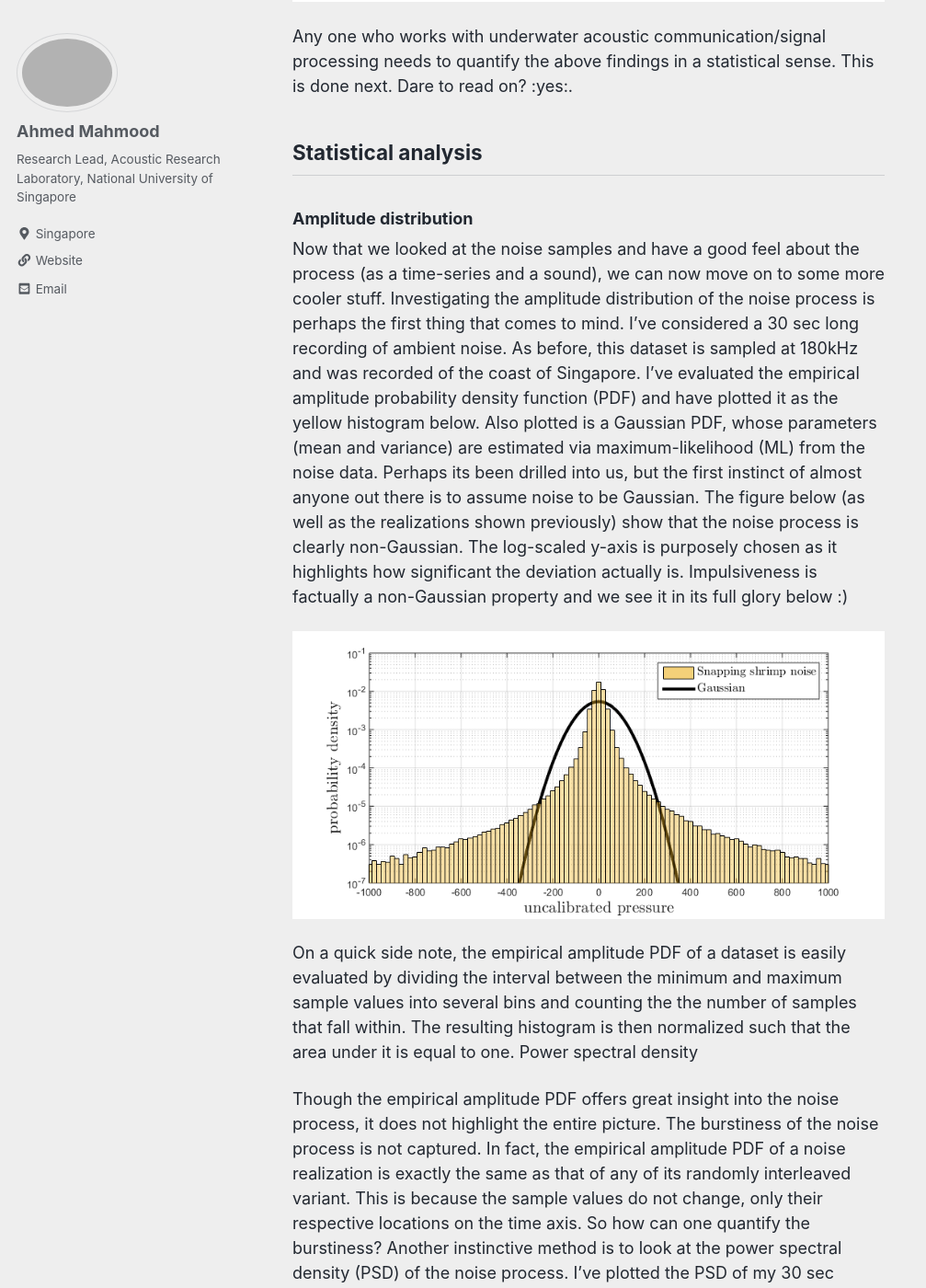
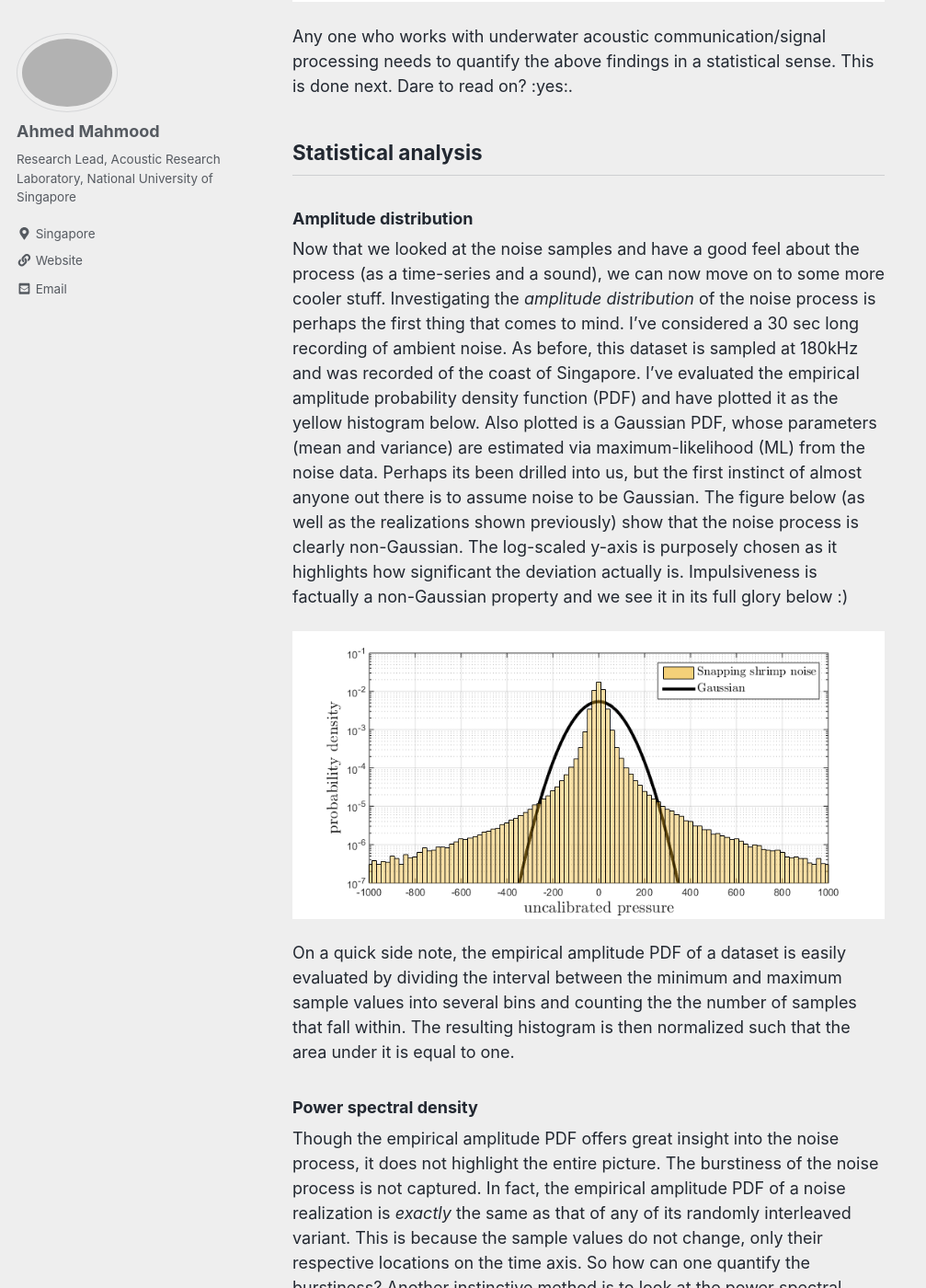
Before and after one commit to ahmd-mahm/ahmd-mahm.github.io, a Jekyll site: the page built from _posts/2018-02-28-The-Snapping-Shrimp.md, in a window 1280 px wide and 1400 px high, scrolled down 9544 px. Shown: the whole window at 92% size, without its empty margins (0-1007 px from the left). Built offline with Jekyll 4.4.1, drawn with Linux system fonts in a browser that asks for light colours; nearby versions of some CDN libraries; formulas are drawn with MathJax 3; some of the changed text lies outside the part shown.

Commit message:
Update 2018-02-28-The-Snapping-Shrimp.md

```diff
--- a/_posts/2018-02-28-The-Snapping-Shrimp.md
+++ b/_posts/2018-02-28-The-Snapping-Shrimp.md
@@ -137,7 +137,7 @@
 
 ### Amplitude distribution
 
-Now that we looked at the noise samples and have a good feel about the process (as a time-series and a sound), we can now move on to some more cooler stuff. Investigating the amplitude distribution of the noise process is perhaps the first thing that comes to mind. I've considered a 30 sec long recording of ambient noise. As before, this dataset is sampled at 180kHz and was recorded of the coast of Singapore. I've evaluated the empirical amplitude probability density function (PDF) and have plotted it as the yellow histogram below. Also plotted is a Gaussian PDF, whose parameters (mean and variance) are estimated via maximum-likelihood (ML) from the noise data. Perhaps its been drilled into us, but the first instinct of almost anyone out there is to assume noise to be Gaussian. The figure below (as well as the realizations shown previously) show that the noise process is clearly non-Gaussian. The log-scaled y-axis is purposely chosen as it highlights how significant the deviation actually is. Impulsiveness is factually a non-Gaussian property and we see it in its full glory below :)
+Now that we looked at the noise samples and have a good feel about the process (as a time-series and a sound), we can now move on to some more cooler stuff. Investigating the *amplitude distribution* of the noise process is perhaps the first thing that comes to mind. I've considered a 30 sec long recording of ambient noise. As before, this dataset is sampled at 180kHz and was recorded of the coast of Singapore. I've evaluated the empirical amplitude probability density function (PDF) and have plotted it as the yellow histogram below. Also plotted is a Gaussian PDF, whose parameters (mean and variance) are estimated via maximum-likelihood (ML) from the noise data. Perhaps its been drilled into us, but the first instinct of almost anyone out there is to assume noise to be Gaussian. The figure below (as well as the realizations shown previously) show that the noise process is clearly non-Gaussian. The log-scaled y-axis is purposely chosen as it highlights how significant the deviation actually is. Impulsiveness is factually a non-Gaussian property and we see it in its full glory below :)
 
 
 
@@ -148,10 +148,11 @@
 
 
 On a quick side note, the empirical amplitude PDF of a dataset is easily evaluated by dividing the interval between the minimum and maximum sample values into several bins and counting the the number of samples that fall within. The resulting histogram is then normalized such that the area under it is equal to one.
-Power spectral density
+
+### Power spectral density
 
 
-Though the empirical amplitude PDF offers great insight into the noise process, it does not highlight the entire picture. The burstiness of the noise process is not captured. In fact, the empirical amplitude PDF of a noise realization is exactly the same as that of any of its randomly interleaved variant. This is because the sample values do not change, only their respective locations on the time axis. So how can one quantify the burstiness? Another instinctive method is to look at the power spectral density (PSD) of the noise process. I've plotted the PSD of my 30 sec snapping shrimp noise dataset below and the area under the curve is normalized to one. Note that it is effectively bandlimited (due to hardware constraints) within 3kHz - 73kHz. For this range, we note that the PSD is not flat. This in turn highlights the clustering (and thus the burstiness) of the noise samples.
+Though the empirical amplitude PDF offers great insight into the noise process, it does not highlight the entire picture. The burstiness of the noise process is not captured. In fact, the empirical amplitude PDF of a noise realization is *exactly* the same as that of any of its randomly interleaved variant. This is because the sample values do not change, only their respective locations on the time axis. So how can one quantify the burstiness? Another instinctive method is to look at the power spectral density (PSD) of the noise process. I've plotted the PSD of my 30 sec snapping shrimp noise dataset below and the area under the curve is normalized to one. Note that it is effectively bandlimited (due to hardware constraints) within 3kHz - 73kHz. For this range, we note that the PSD is not flat. This in turn highlights the clustering (and thus the burstiness) of the noise samples.
 
 
 ![alt text][PSD_SS]
@@ -164,9 +165,9 @@
 
 - Inter event interval (II) analysis. An event can be defined as an impulse or a snap (cluster of impulses). Time intervals between successive (or every $$k^{th}$$) event is measured and analyzed. If independent (not bursty), the successive arrivals are exponentially distributed and every $$k^{th}$$ arrival is chi-squared ($$\mathcal{X}^2$$) distributed with $$2k$$ degrees of freedom.
 - Instead of measuring intervals between events, the data is treated as a realization of a counting process. The data is divided into non-overlapping blocks of a certain time length. The total number of events that fall within each block are counted. Measures such as the Fano-factor (FF) can be employed and plotted against block length. The resulting FF curves offer much insight into the burstiness of the process. For example, the FF curve is unity if the events are independent, i.e., if the noise is not bursty.
-- Delay scatter plots of the noise samples can be generated and offer much insight into the dependence structures between closely spaced samples. Revert to one of my previous papers on the topic for some awesome visuals in this regard.
+- Delay scatter plots of the noise samples can be generated and offer much insight into the dependence structures between closely spaced samples. Revert to one of [my previous papers](https://arl.nus.edu.sg/twiki6/pub/ARL/BibEntries/Mahmood2015OCEANS.pdf) on the topic for some awesome visuals in this regard.
 
-For the curious, Matthew Legg's thesis offers much in terms of processing and analyzing snapping shrimp noise. The thesis covers II/FF analysis in necessary detail and presents great illustrations along the way. It is a must-read for anyone who really wants to get serious with this stuff. Boy isn't this a ride! :)
+For the curious, [Matthew Legg's thesis](https://espace.curtin.edu.au/handle/20.500.11937/839) offers much in terms of processing and analyzing snapping shrimp noise. The thesis covers II/FF analysis in necessary detail and presents great illustrations along the way. It is a must-read for anyone who really wants to get serious with this stuff. Boy isn't this a ride! :)
 
 
 # <a name="P3"></a> Part 3: Modeling snapping shrimp noise
```
